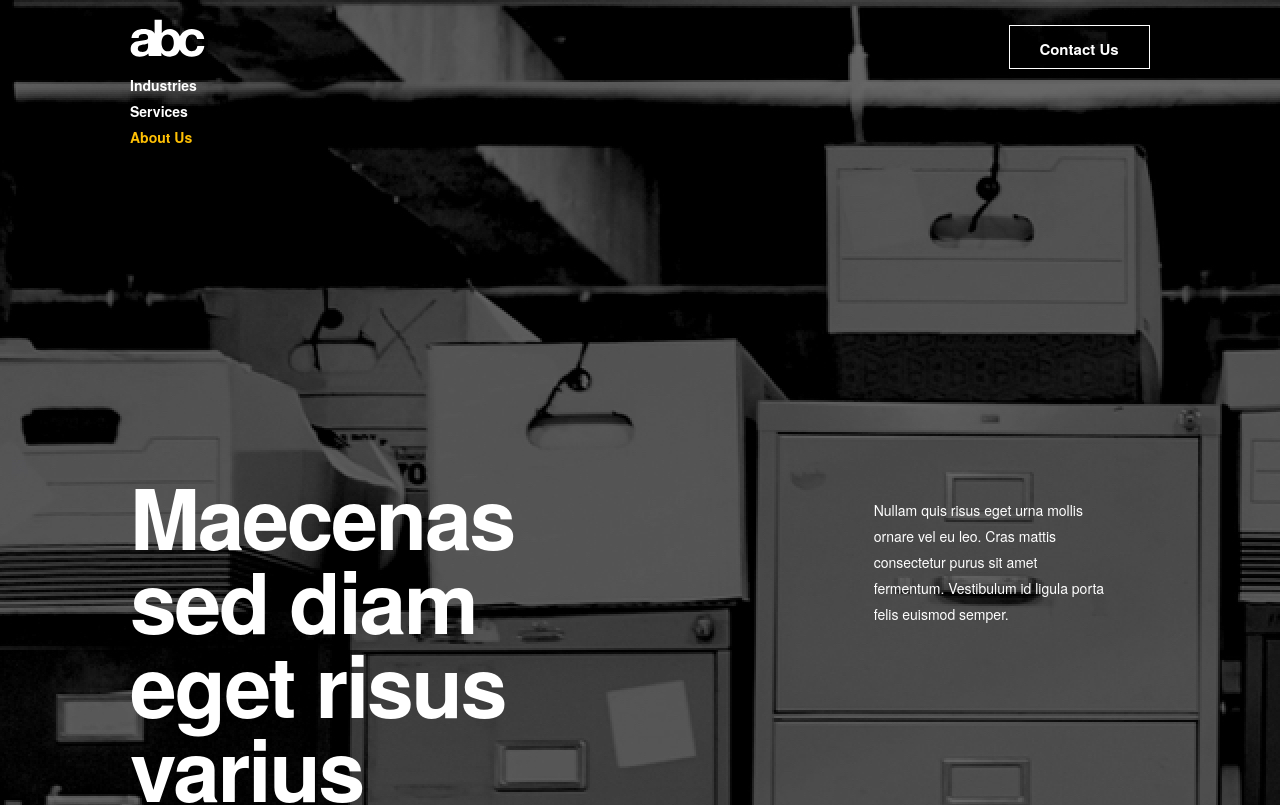
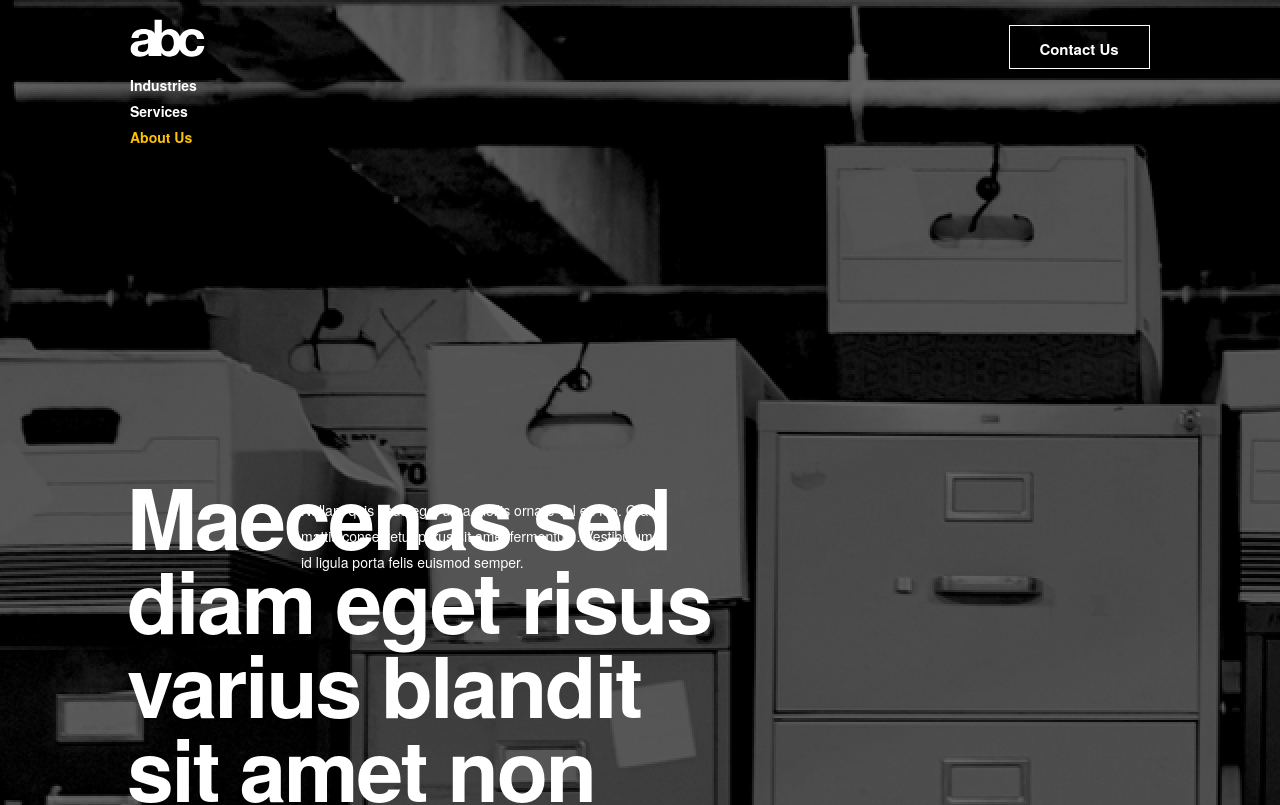
Before and after one commit to IvanGent/bukwild, a React (Create React App) app: page /aboutUs in a window 1280 px wide. Shown: the top 805 px of the page. Built offline with nearby package versions, Linux system fonts and the light colour scheme.

Commit message:
updating headline style

```diff
--- a/src/components/Headline.js
+++ b/src/components/Headline.js
@@ -3,6 +3,9 @@ import React from 'react';
 function Headline({head}) {
 
     const style = {
+        position: 'absolute',
+        left: '7.938rem',
+        top: '19.5rem',
         width: '38.25rem',
         height: '17rem',
         margin: '10.125rem 10.688rem 2.938rem 0',
@@ -14,7 +17,6 @@ function Headline({head}) {
         lineHeight: '1',
         letterSpacing: '-2.2px',
         color: 'white',
-        // paddingLeft: '7.938rem'
     }
 
     return <div style={style}>{head}</div>
```
